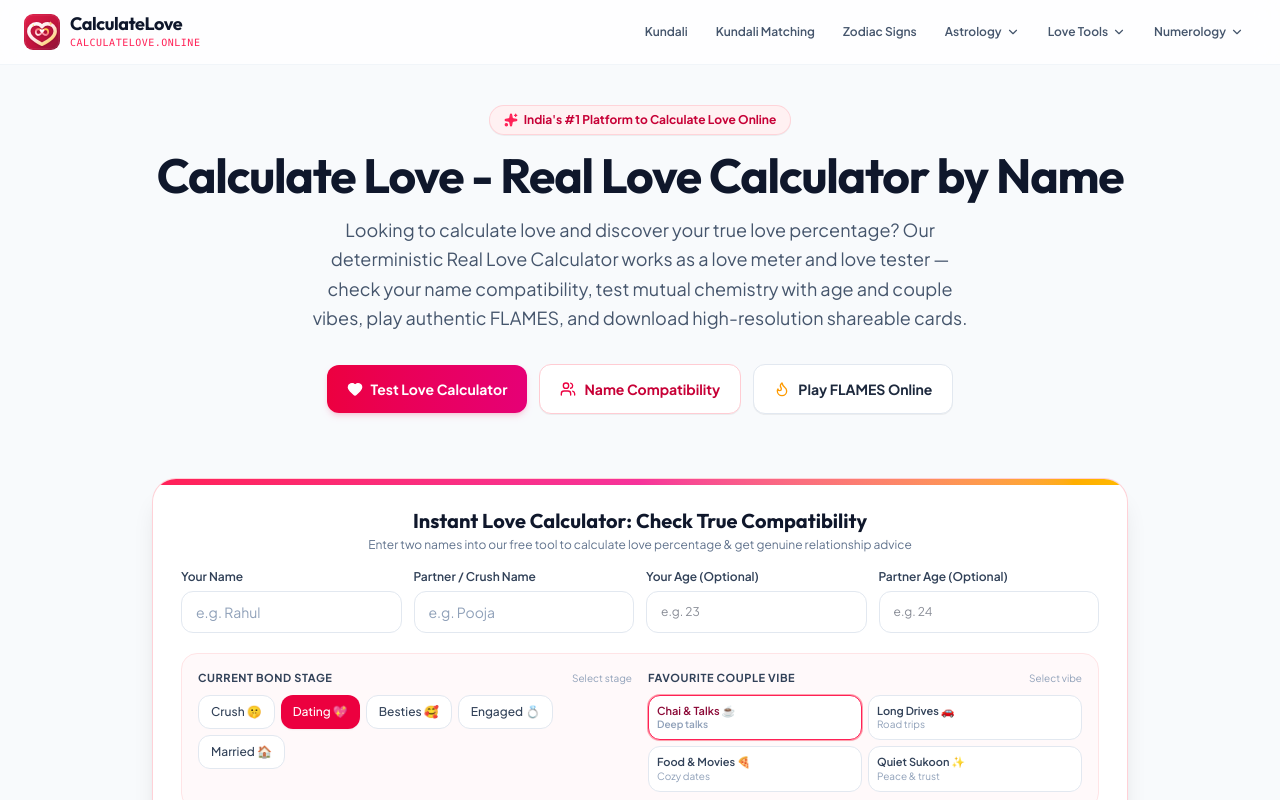
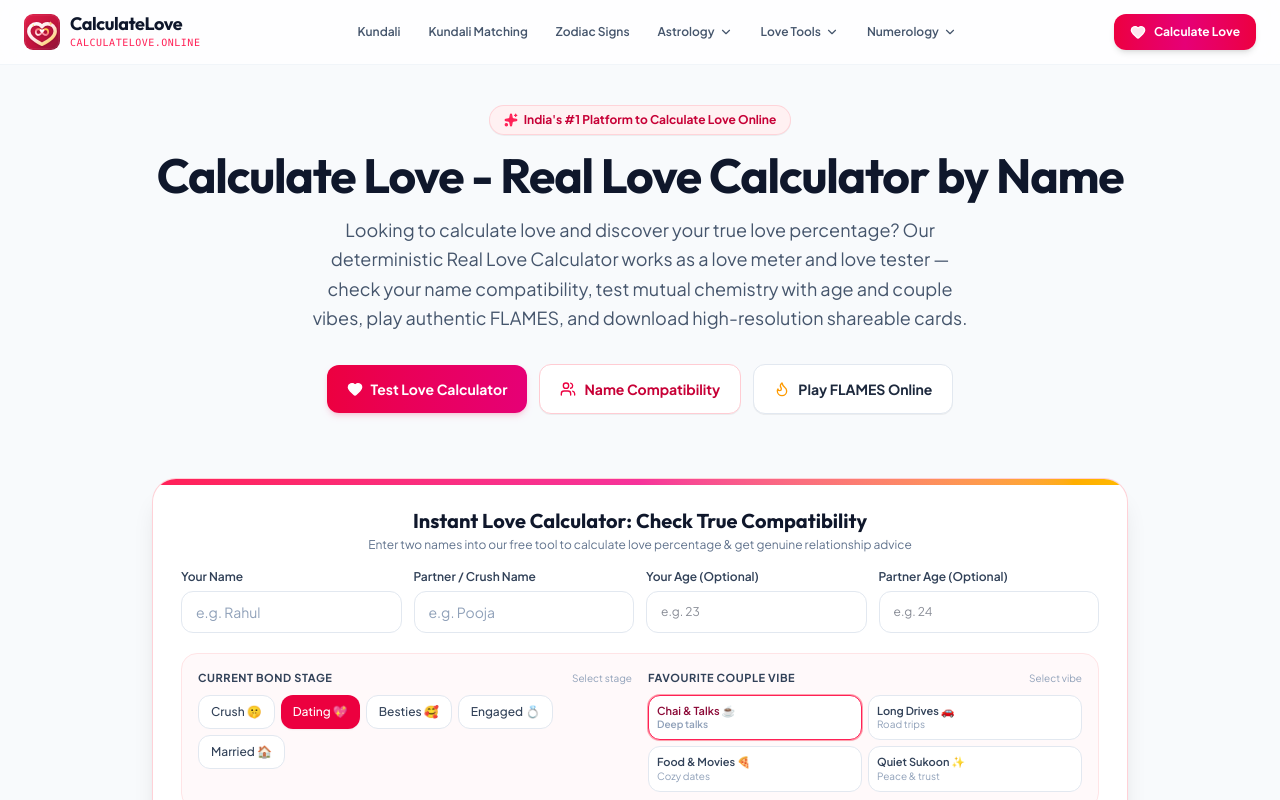
Before and after one commit to khadijajaved803/LoveCalculator, a React (Vite) app: page / in a window 1280 px wide. Shown: the top 800 px of the page. Built offline with nearby package versions, Linux system fonts and the light colour scheme.

Commit message:
Header: centre nav links, add Calculate Love CTA button

```diff
--- a/src/components/Header.tsx
+++ b/src/components/Header.tsx
@@ -328,7 +328,7 @@ export const Header: React.FC<HeaderProps> = ({ currentPath, onNavigate }) => {
             : 'bg-white/80 backdrop-blur-md border-b border-slate-100'
         }`}
       >
-        <div className="max-w-7xl mx-auto px-3 sm:px-6 h-14 sm:h-16 flex items-center justify-between gap-2">
+        <div className="max-w-7xl mx-auto px-3 sm:px-6 h-14 sm:h-16 flex items-center gap-2">
           {/* Brand Logo — single instance, wordmark hidden on mobile via CSS */}
           <button
             type="button"
@@ -341,8 +341,8 @@ export const Header: React.FC<HeaderProps> = ({ currentPath, onNavigate }) => {
             />
           </button>
 
-          {/* ─── Desktop Navigation ─────────────────────────────────────── */}
-          <nav className="hidden lg:flex items-center gap-0.5 xl:gap-1 text-xs font-semibold text-slate-600">
+          {/* ─── Desktop Navigation — centred ─────────────────────────────── */}
+          <nav className="hidden lg:flex flex-1 items-center justify-center gap-0.5 xl:gap-1 text-xs font-semibold text-slate-600">
             {navItems.map((item) => {
               if (item.type === 'link') {
                 const { link } = item;
@@ -373,6 +373,16 @@ export const Header: React.FC<HeaderProps> = ({ currentPath, onNavigate }) => {
               }
             })}
           </nav>
+
+          {/* ─── Calculate Love CTA (desktop, far right) ──────────────────── */}
+          <button
+            type="button"
+            onClick={() => handleLinkClick('/love-calculator/')}
+            className="hidden lg:flex items-center gap-2 px-4 py-2.5 rounded-xl text-xs font-bold text-white bg-gradient-to-r from-rose-600 via-pink-600 to-rose-600 hover:from-rose-700 hover:to-pink-700 transition-all shadow-md active:scale-[0.98] whitespace-nowrap shrink-0"
+          >
+            <Heart className="w-4 h-4 fill-white/90" />
+            <span>Calculate Love</span>
+          </button>
 
           {/* ─── Mobile Menu Toggle ─────────────────────────────────────── */}
           <button
@@ -482,7 +492,7 @@ export const Header: React.FC<HeaderProps> = ({ currentPath, onNavigate }) => {
               <div className="mt-6 px-1">
                 <button
                   type="button"
-                  onClick={() => handleLinkClick('/')}
+                  onClick={() => handleLinkClick('/love-calculator/')}
                   className="w-full py-3.5 px-5 rounded-2xl text-center text-[15px] font-bold text-white bg-gradient-to-r from-rose-600 via-pink-600 to-rose-600 hover:from-rose-700 hover:to-pink-700 transition-all shadow-md active:scale-[0.98] min-h-[52px] flex items-center justify-center gap-2.5"
                 >
                   <Heart className="w-5 h-5 fill-white/90" />
```
